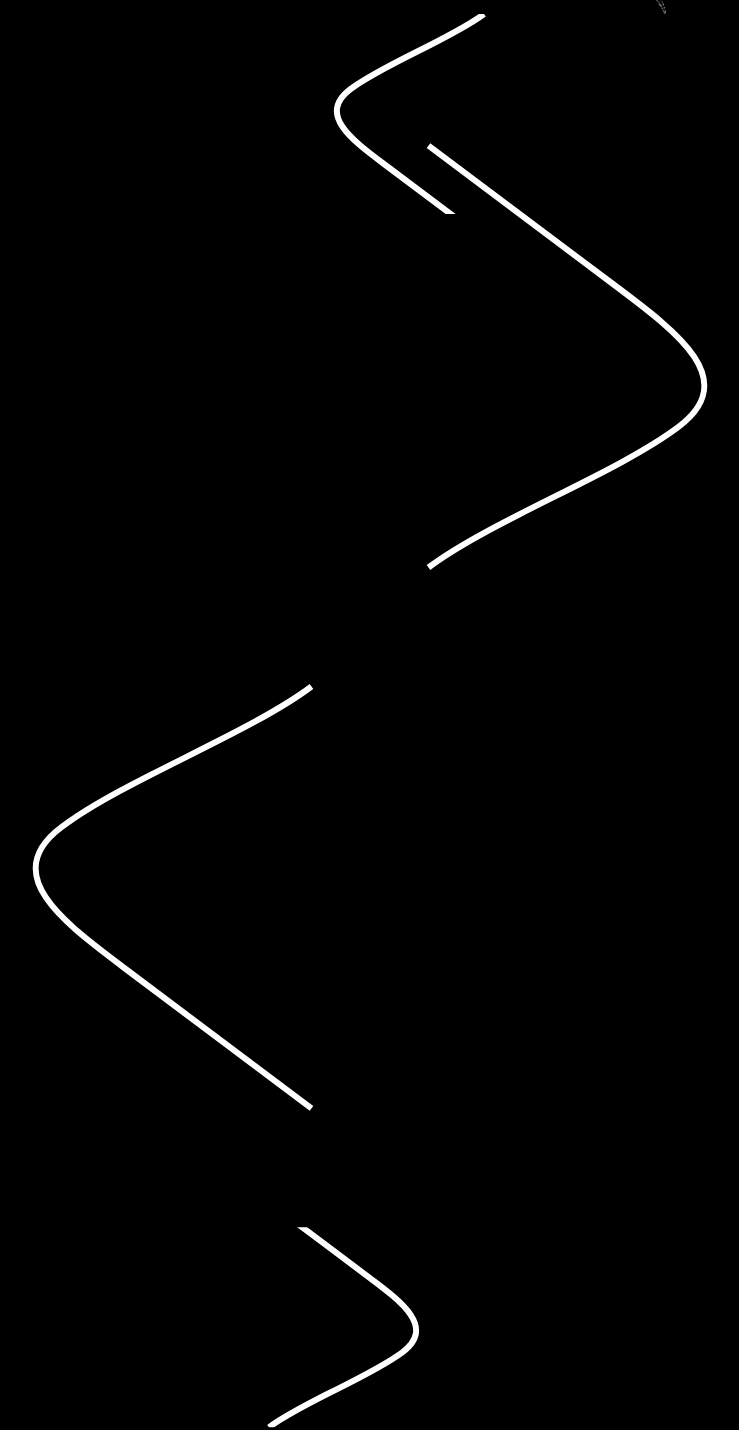
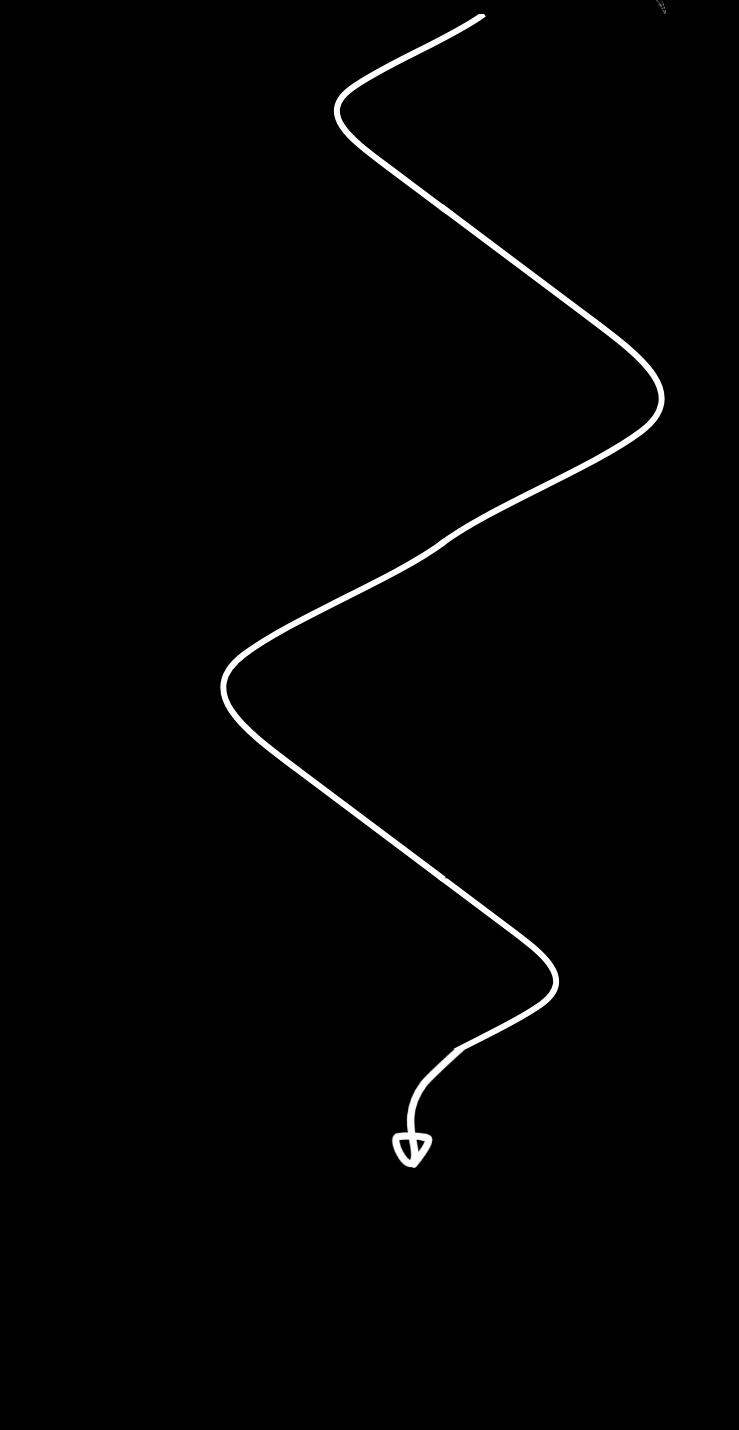
Before and after one commit to chris-archives/pic, a plain HTML site: page index.html in a window 1280 px wide. Shown: the part 4310-5740 px from the top of the page, without its empty margins (181-920 px from the left). Drawn offline with nearby package versions, Linux system fonts and the light colour scheme.

Commit message:
added final arrow img

```diff
--- a/index.html
+++ b/index.html
@@ -85,21 +85,22 @@
                 <img class="roots-img" src="src/roots.png" alt="Roots">
             </div>
 
+            <div class="fade-trigger"></div>
             <div class="arrow-container">
-            <svg class="design-arrow" xmlns="http://www.w3.org/2000/svg" viewBox="0 0 960 1280">
+                <svg class="design-arrow" id="design-arrow1" xmlns="http://www.w3.org/2000/svg" viewBox="0 0 960 1280">
                     <path d="M0,160 C120,320 240,640 360,800 C480,960 600,800 720,640 C840,480 960,320 1080,160" fill="none" stroke="#fff" stroke-width="6" vector-effect="non-scaling-stroke"/>
                 </svg>
-            <svg class="design-arrow2" xmlns="http://www.w3.org/2000/svg" viewBox="0 0 960 1280">
+                <svg class="design-arrow" id="design-arrow2" xmlns="http://www.w3.org/2000/svg" viewBox="0 0 960 1280">
                     <path d="M0,160 C120,320 240,640 360,800 C480,960 600,800 720,640 C840,480 960,320 1080,160" fill="none" stroke="#fff" stroke-width="6" vector-effect="non-scaling-stroke"/>
                 </svg>
-            <svg class="design-arrow3" xmlns="http://www.w3.org/2000/svg" viewBox="0 0 960 1280">
+                <svg class="design-arrow" id="design-arrow3" xmlns="http://www.w3.org/2000/svg" viewBox="0 0 960 1280">
                     <path d="M0,160 C120,320 240,640 360,800 C480,960 600,800 720,640 C840,480 960,320 1080,160" fill="none" stroke="#fff" stroke-width="6" vector-effect="non-scaling-stroke"/>
                 </svg>
-            <svg class="design-arrow4" xmlns="http://www.w3.org/2000/svg" viewBox="0 0 960 1280">
+                <svg class="design-arrow" id="design-arrow4" xmlns="http://www.w3.org/2000/svg" viewBox="0 0 960 1280">
                     <path d="M0,160 C120,320 240,640 360,800 C480,960 600,800 720,640 C840,480 960,320 1080,160" fill="none" stroke="#fff" stroke-width="6" vector-effect="non-scaling-stroke"/>
                 </svg>
+                <img id="final-arrow" src="src/arrow.png" alt="Final Arrow">
             </div>
-
         </section>
 </body>
 </html>
--- a/scripts/index.js
+++ b/scripts/index.js
@@ -78,5 +78,21 @@ document.addEventListener("DOMContentLoaded", function() {
     const banners = document.querySelectorAll('.banner');
     banners.forEach((el) => bannerObserver.observe(el));
 
-    // Another IntersectionObserver for overlay/banner visibility
+    // IntersectionObserver for SVG arrow and description section visibility
+    const descriptionObserver = new IntersectionObserver((entries) => {
+        entries.forEach((entry) => {
+            if (entry.isIntersecting) {
+                entry.target.classList.add('animate');
+            } else {
+                entry.target.classList.remove('animate');
+            }
+        });
+    }, {
+        root: null,
+        rootMargin: '0px',
+        threshold: 0.1
+    });
+
+    const fadeTrigger = document.querySelectorAll('.fade-trigger');
+    fadeTrigger.forEach((el) => descriptionObserver.observe(el));
 });
--- a/styles/index.css
+++ b/styles/index.css
@@ -14,6 +14,10 @@
     padding: 0;
     list-style: none;
     text-decoration: none;
+}
+
+body {
+    overflow-x: hidden;
 }
 
 /* Main section height */
@@ -370,7 +374,6 @@ i {
     opacity: 1;
     transform: translateY(0);
     filter: blur(0px);
-
 }
 
 .banner.lazy-load {
@@ -441,6 +444,7 @@ i {
     z-index: -1;
 }
 
+/*Description Section */
 .roots-img {
     height: 170vh;
     width: 100%;
@@ -449,8 +453,23 @@ i {
     position: relative;
     left: 2.5vw;
 }
+/*
+.fade-trigger {
+    width: 100vw;
+    height: 400vh;
+    background-color: black;
+    position: absolute;
+    top: -1px;
+    z-index: 10;
+    transform: translateY(0px);
+    transition: transform 1s linear;
+}
 
-.design-arrow {
+.fade-trigger.animate {
+    transform: translateY(500vh);
+}
+*/
+#design-arrow1 {
     width: 200px;
     height: 300px;
     transform: rotate(90deg);
@@ -459,32 +478,39 @@ i {
     right: -25px;
 }
 
-/*Description Section */
-.design-arrow2 {
+#design-arrow2 {
     width: 500px;
-    height: 500px;
+    height: 400px;
     transform: rotate(270deg);
     position: absolute;
-    top: -264px;
-    left: -93px;
+    top: -200px;
+    left: -118px;
 }
 
-.design-arrow3 {
+#design-arrow3 {
     width: 500px;
-    height: 500px;
+    height: 400px;
     transform: rotate(90deg);
     position: absolute;
-    top: 230px;
-    right: 85px;
+    top: 98px;
+    left: -415px;
 }
 
-.design-arrow4 {
+#design-arrow4 {
     width: 200px;
     height: auto;
     transform: rotate(270deg);
     position: absolute;
-    top: 800px;
-    right: -10px;
+    top: 451px;
+    right: -150px;
+}
+
+#final-arrow {
+    position: absolute;
+    width: 190px;
+    height: auto;
+    top: 655px;
+    left: -134px;
 
 }
 
@@ -496,7 +522,7 @@ i {
     align-items: center;
     position: relative;
     flex-direction: column;
-    height: 700vh;
+    height: 325vh;
 }
 
 .arrow-container {
```
Also changed, not shown: src/arrow.png (added). Lines whose indentation alone changed are shown as unchanged.
